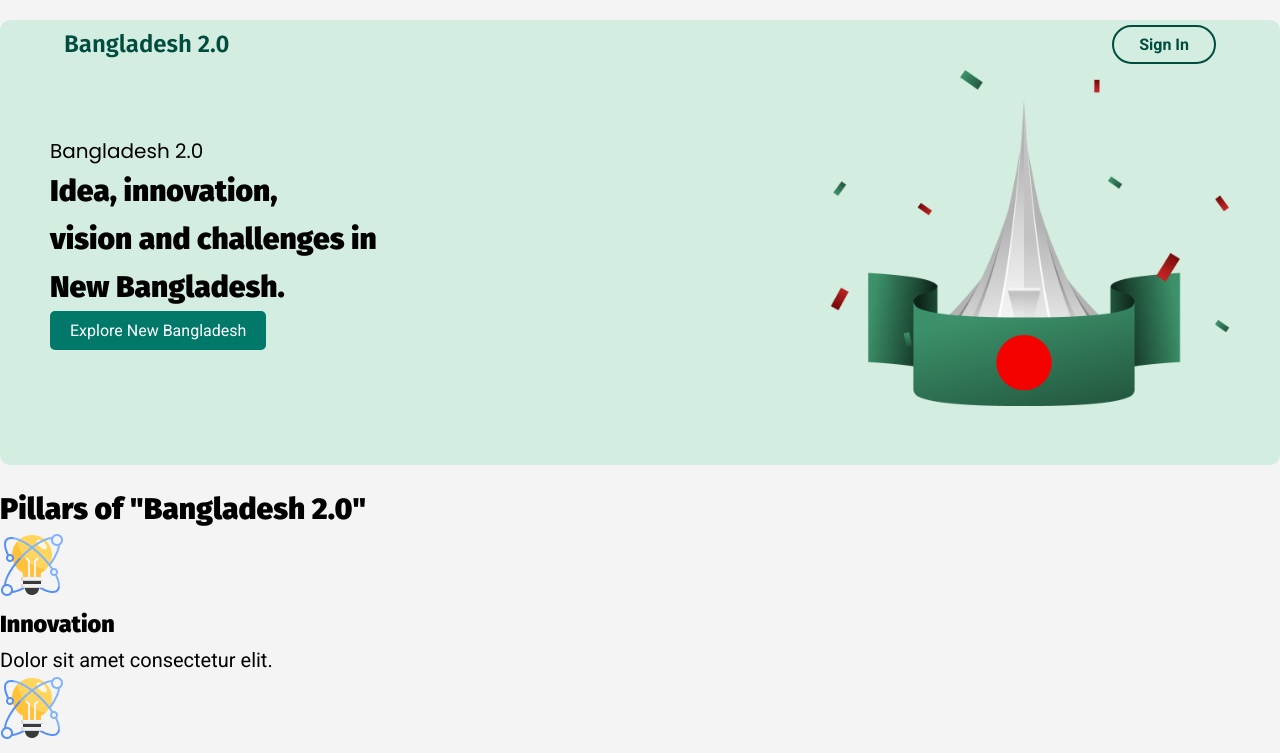
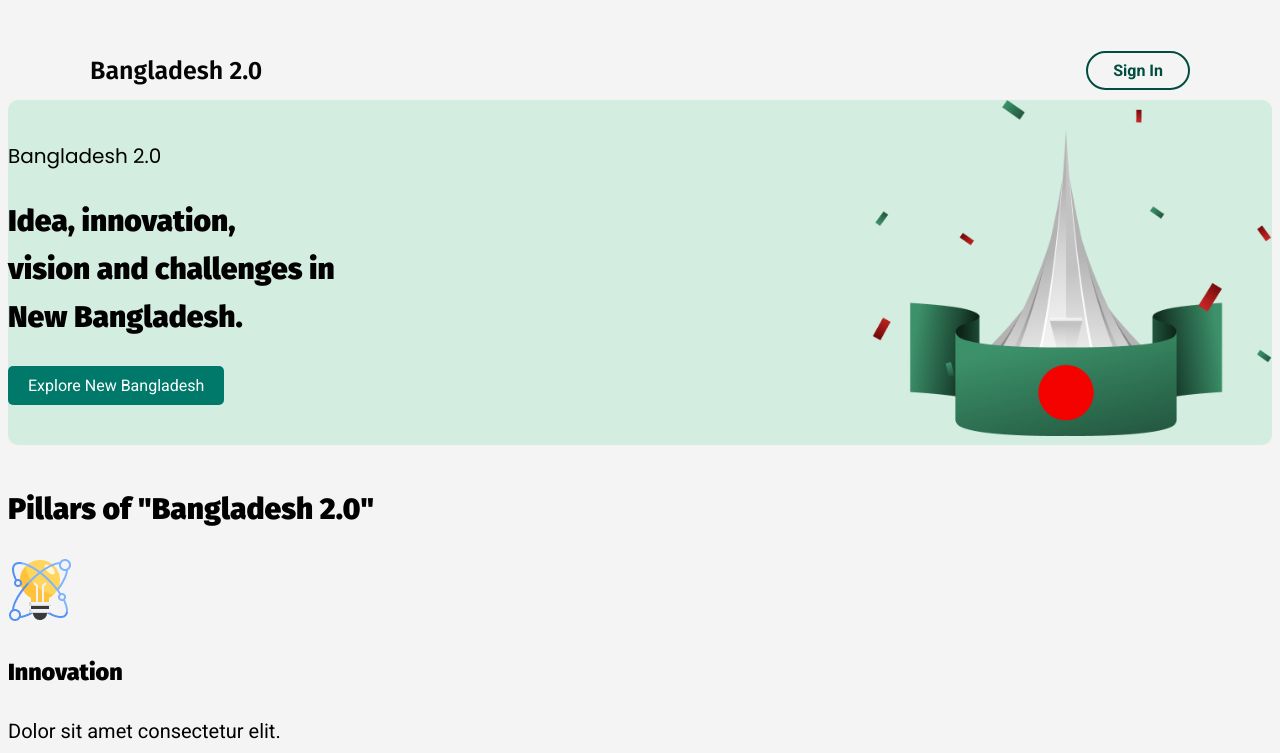
Before and after one commit to Taif6612/B11A1-assignment, a plain HTML site: page index.html in a window 1280 px wide. Shown: the top 753 px of the page. Drawn offline with Linux system fonts and the light colour scheme.

Commit message:
changed some stuff to check if it is fixed

```diff
--- a/Bangladesh20.css
+++ b/Bangladesh20.css
@@ -2,7 +2,6 @@
 
 /* Global Reset */
 * {
-    margin: 0;
     padding: 0;
     box-sizing: border-box;
     font-family: 'Poppins', sans-serif;
@@ -58,23 +57,21 @@ header {
     left: 0;
     right: 0;
     background: transparent;
-    padding: 25px 5%;
-    z-index: 1000;
-    transition: all 0.3s ease;
+    padding: 30px;
 }
 
 nav {
     display: flex;
     justify-content: space-between;
     align-items: center;
-    max-width: 1200px;
+    max-width: 1100px;
     margin: 0 auto;
 }
 
 .header-logo {
-    font-size: 1.5rem;
+    font-size: 25px;
     font-weight: 600;
-    color: #004d40;
+    color: #050505;
     text-decoration: none;
     margin-right: auto;
 }
@@ -95,18 +92,17 @@ header button:hover {
 }
 
 /* Add this to prevent content overlap */
-main {
-    margin-top: 80px; /* Adjust based on your header height */
-}
+/* main {
+    margin-top: 80; /* Adjust based on your header height
+} */
 /* Banner Section */
 .banner {
     display: flex;
     justify-content: space-between;
     align-items: center;
     background: #d4ede1;
-    padding: 50px;
     border-radius: 10px;
-    margin-top: 130px;
+    margin-top: 100px;
 }
 
 .banner-text {
--- a/index.css
+++ b/index.css
@@ -24,7 +24,6 @@
     padding: 15px;
     background: #fff;
     border-radius: 8px;
-    transition: background 0.3s ease;
     cursor: pointer;
 }
 
@@ -63,7 +62,7 @@
     color: #fff;
     border-radius: 5px;
     cursor: pointer;
-    transition: background 0.3s ease;
+
 }
 
 #newsletter button:hover {
--- a/index.html
+++ b/index.html
@@ -7,7 +7,7 @@
     <link rel="stylesheet" href="Bangladesh20.css">
     <link rel="stylesheet" href="components.css">
     <link rel="stylesheet" href="font.css">
-    <link rel="stylesheet" href="index.css">
+    <!-- <link rel="stylesheet" href="index.css"> -->
     <link rel="stylesheet" href="styles.css">
 </head>
 <body>
```
